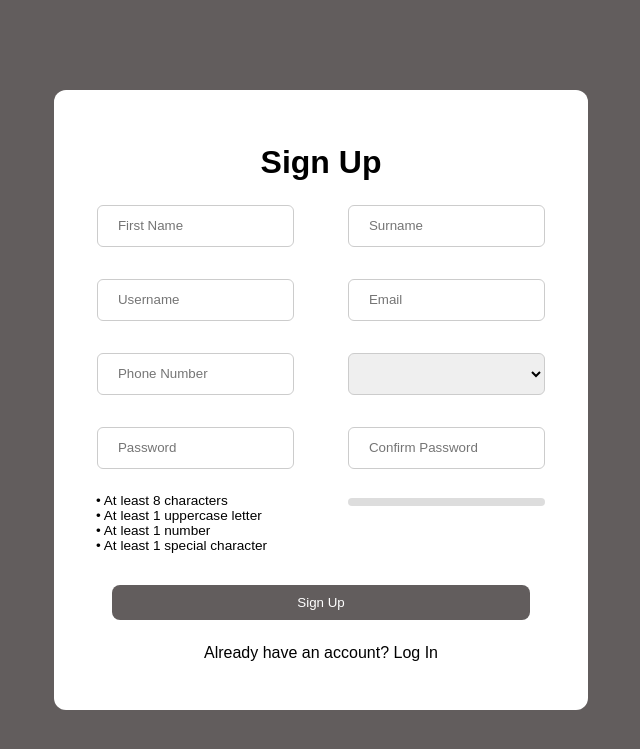
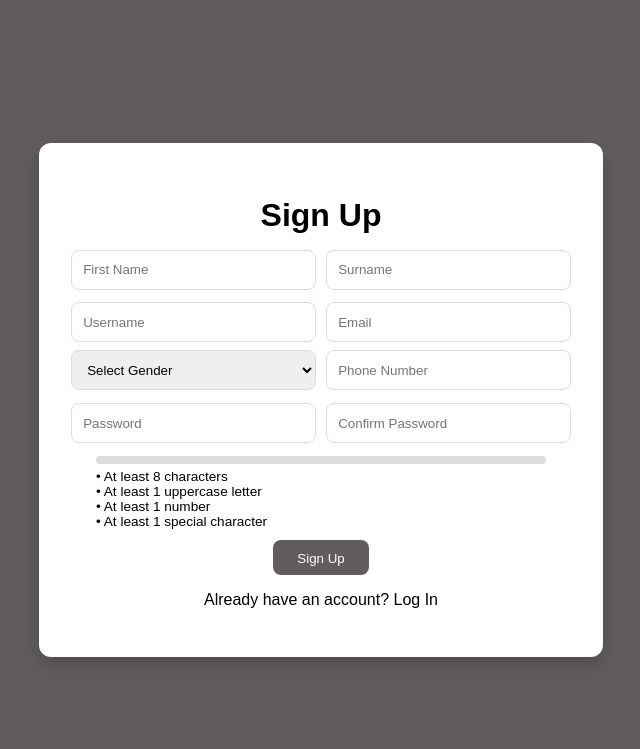
Before and after one commit to sarapojaku/Atlas_Travel, a PHP site: page /clientRegister.php in a window 1280 px wide. Shown: the top 749 px of the page, without its empty margins (319-959 px from the left). Run offline with PHP 8.4, Linux system fonts and the light colour scheme.

Commit message:
Update clientRegister.php

```diff
--- a/clientRegister.php
+++ b/clientRegister.php
@@ -60,45 +60,12 @@ if ($_SERVER['REQUEST_METHOD'] === 'POST') {
         background: #625d5d;
         margin: 0;
     }
-    .container {
-      max-width: 700px;
-      margin: 2rem auto;
-      background: #ffffff;
-      padding: 2rem;
-      border-radius: 12px;
-    }
-    /* form {
+    form {
         background: #fff;
         padding: 2rem;
         border-radius: 12px;
         box-shadow: 0 8px 20px rgba(0,0,0,0.2);
-        width: 300px;
-        display: flex;
-        flex-direction: column;
-        align-items: center;
-    } */
-    input, select {
-        display: block;
-        margin: 0.5rem auto;
-        padding: 0.7rem;
-        border-radius: 8px;
-        border: 1px solid #ddd;
-        width: 90%;
-        box-sizing: border-box;
-        height: 40px;
-    }
-    button {
-        padding: 10px 185px;
-        background: #625d5d;
-        color: #fff;
-        border: none;
-        border-radius: 8px;
-        cursor: pointer;
-        display: block;
-        height: 35px;
-    }
-    button:hover {
-        background: #4a4545;
+        width: 500px;
     }
     h1 {
         text-align: center;
@@ -109,17 +76,30 @@ if ($_SERVER['REQUEST_METHOD'] === 'POST') {
         margin-bottom: 1rem;
         text-align: center;
     }
-    a {
-        color: #000000;
-        text-decoration: none;
+    .form-row {
+        display: flex;
+        gap: 10px;
+        margin-bottom: 0.8rem;
     }
-    a:hover{
-        text-decoration: underline;
+    .form-row input,
+    .form-row select {
+        flex: 1;
+        padding: 0.7rem;
+        border-radius: 8px;
+        border: 1px solid #ddd;
+        box-sizing: border-box;
+        height: 40px;
+    }
+    .username-status, .password-requirements, .confirm-status {
+        font-size: 0.9rem;
+        margin-top: -5px;
+        margin-bottom: 10px;
+        text-align: center;
     }
     .password-requirements div {
         text-align: left;
         font-size: 0.85rem;
-        margin-left: 10px;
+        margin-left: 5%;
     }
     .strength-meter {
         width: 90%;
@@ -135,98 +115,77 @@ if ($_SERVER['REQUEST_METHOD'] === 'POST') {
         background: red;
         transition: width 0.3s ease, background 0.3s ease;
     }
-    /* Grid form layout */
-    .form-grid {
-        background: #ffffff;
-        display: grid;
-        grid-template-columns: 1fr 1fr;
-        gap: 1rem 2rem;
-        margin-top: 1rem;
+    button {
+        padding: 0.7rem 1.5rem;
+        background: #625d5d;
+        color: #fff;
+        border: none;
+        border-radius: 8px;
+        cursor: pointer;
+        display: block;
+        margin: 1rem auto 0 auto;
+        height: 35px;
     }
-    .form-group {
-        display: flex;
-        flex-direction: column;
+    button:hover {
+        background: #4a4545;
     }
-    .form-group label {
-        font-weight: bold;
-        margin-bottom: 0.3rem;
-        color: #444;
+    a {
+        color: #000000;
+        text-decoration: none;
     }
-    .form-group input,
-    .form-group select {
-        padding: 20px;
-        border: 1px solid #ccc;
-        border-radius: 6px;
-    }
-    .end {
-        display: flex;
-        flex-direction: column;
-        align-items: center;
-        justify-content: center;
-        gap: 0.5rem;
-        margin-top: 1rem;
+    a:hover{
+        text-decoration: underline;
     }
 </style>
 </head>
 <body>
 
-<div class="container">
 <form method="POST" onsubmit="return validateForm()">
     <h1>Sign Up</h1>
     <?php if (!empty($error)) echo "<div class='message'>$error</div>"; ?>
 
-    <div class="form-grid">
-        <div class="form-group">
+    <div class="form-row">
         <input type="text" id="fname" name="ClientName" placeholder="First Name" required>
-        </div>
-        <div class="form-group">
         <input type="text" id="lname" name="ClientSurname" placeholder="Surname" required>
     </div>
-        <div class="form-group">
+
+    <div class="form-row">
         <input type="text" id="username" name="Username" placeholder="Username" required>
-            <div id="username-status" class="username-status"></div>
-        </div>
-        <div class="form-group">
         <input type="email" name="Email" placeholder="Email" required>
     </div>
-        <div class="form-group">
-            <input type="text" name="Phone" placeholder="Phone Number" required>
-        </div>
-        <div class="form-group">
-            <select name="Gender" placeholder="Gender" required>
+    <div id="username-status" class="username-status"></div>
+
+    <div class="form-row">
+        <select name="Gender" required>
             <option value="">Select Gender</option>
             <option value="Male">Male</option>
             <option value="Female">Female</option>
             <option value="Other">Other</option>
         </select>
+        <input type="text" name="Phone" placeholder="Phone Number" required>
     </div>
-        <div class="form-group">
+
+    <div class="form-row">
         <input type="password" id="Password" name="Password" placeholder="Password" required>
-        </div>
-        <div class="form-group">
         <input type="password" id="ConfirmPassword" name="ConfirmPassword" placeholder="Confirm Password" required>
     </div>
-        <div class="form-group">
+
+    <div class="strength-meter">
+        <div id="strength-bar"></div>
+    </div>
+
     <div id="password-status" class="password-requirements">
         <div id="req-length">• At least 8 characters</div>
         <div id="req-uppercase">• At least 1 uppercase letter</div>
         <div id="req-number">• At least 1 number</div>
         <div id="req-special">• At least 1 special character</div>
     </div>
-        </div>
-        <div class="form-group">
-            <div class="strength-meter">
-                <div id="strength-bar"></div>
-            </div>
-        </div>
+
     <div id="confirm-status" class="confirm-status"></div>
-    </div>
-    <div class="end">
+
     <button type="submit">Sign Up</button>
-        <p>Already have an account? <a href="client_login.php">Log In</a></p>
-    </div>
+    <p style="text-align:center;">Already have an account? <a href="client_login.php">Log In</a></p>
 </form>
-</div>
 
 <script>
 // --- Real-time username generator ---
@@ -317,7 +276,7 @@ document.getElementById("ConfirmPassword").addEventListener("keyup", function()
         status.textContent = "Passwords do not match!";
         status.style.color = "red";
     } else {
-        status.textContent = "Passwords match ✓";
+        status.textContent = "Passwords match.";
         status.style.color = "green";
     }
 });
```
Lines whose indentation alone changed are shown as unchanged.
